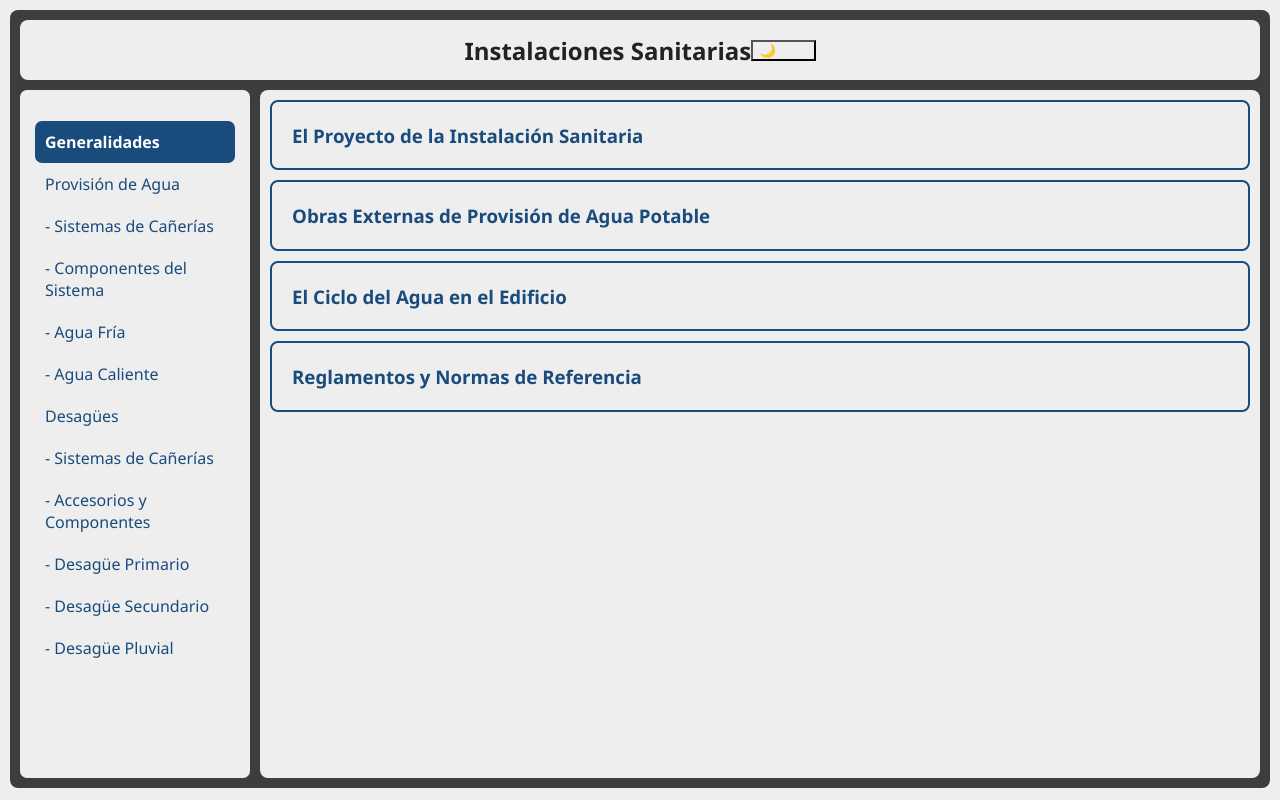
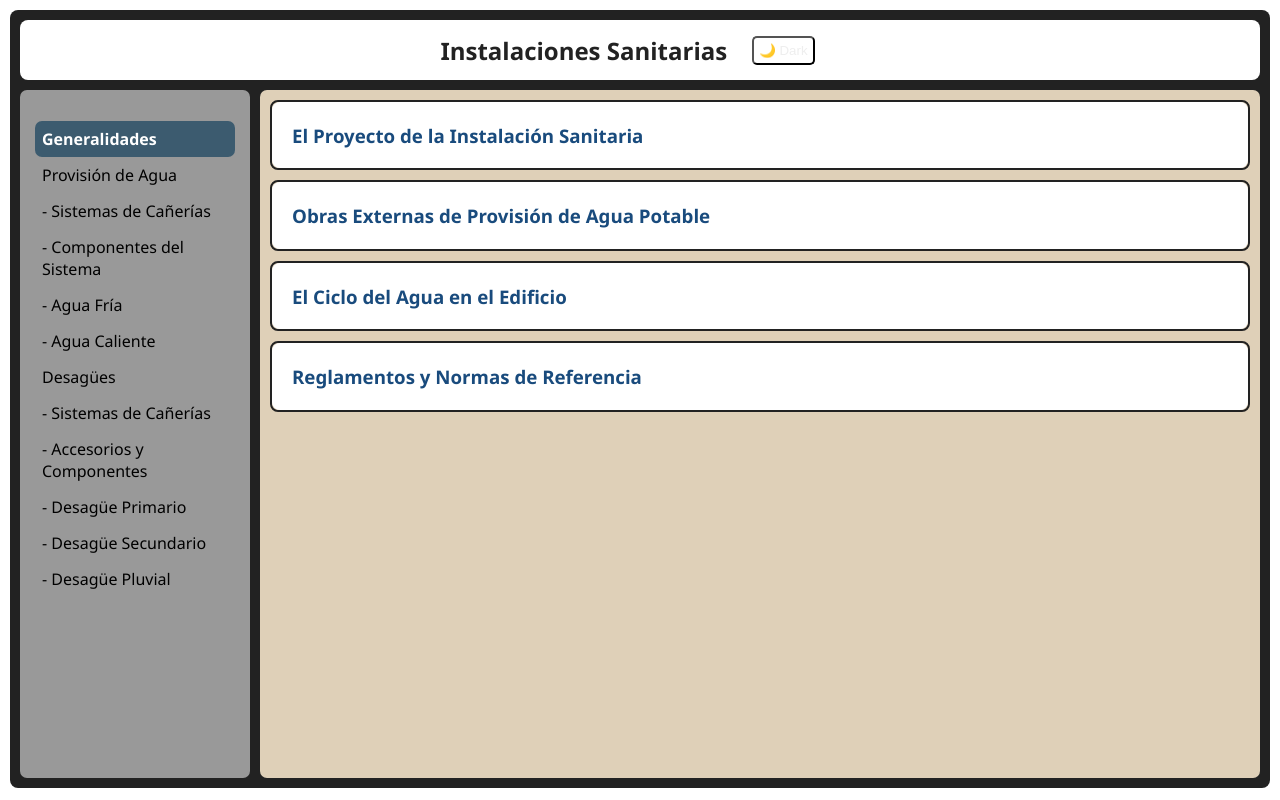
Before and after one commit to jonahsly/binstallations, a React (Create React App) app: page /home in a window 1280 px wide. Built offline with nearby package versions, Linux system fonts and the light colour scheme.

Commit message:
STRUCTURE_v4.1.1

```diff
--- a/src/components/ExpandableSection/ExpandableSection.css
+++ b/src/components/ExpandableSection/ExpandableSection.css
@@ -1,27 +1,30 @@
 .expandable-section {
-  border: 2px solid rgb(25, 75, 125);
+  border: 2px solid var(--color-01);
   margin-bottom: 10px;
   transition: all 0.4s ease;
   border-radius: 8px;
+
 }
 
 .section-header {
   padding: 2px 20px 2px 20px;
   cursor: pointer;
-  background-color: var(--bg-color1);
   font-weight: bold;
-  color: rgb(25, 75, 125);
+  color: var(--color-03);
   border-radius: 8px;
+  background-color: var(--color-08);
 }
 
 .section-header:hover {
-  background-color: rgb(125, 125, 125);
+  color: var(--color-08);
+  background-color: var(--color-09);
 }
 
 .section-content {
   padding: 16px;
-  background-color: #eeeeee;
-  color: rgb(0, 0, 0);
+  background-color: var(--color-08);
+  color: var(--color-01);
+  font-weight: 500;
   max-height: 600px;
   overflow-y: auto;
   border-radius: 0 0 8px 8px;
--- a/src/components/LeftSideBar/LeftSideBar.css
+++ b/src/components/LeftSideBar/LeftSideBar.css
@@ -1,6 +1,6 @@
 .left-sidebar {
   width: 200px;
-  background-color: var(--bg-color1);
+  background-color: var(--color-07);
   padding: 15px;
   margin: 5px;
   border-radius: 7px;
@@ -13,24 +13,25 @@
 }
 
 .left-sidebar li {
-  color: #194b7d;
-  padding: 10px;
+  color: var(--color-00);
+  padding: 7px;
   cursor: pointer;
   transition: background 0.3s;
   border-radius: 7px;
+  font-weight: 500;
 }
 
 .left-sidebar li:hover,
 .left-sidebar li.active {
   font-weight: bold;
-  background-color: #666666;
+  background-color: var(--color-09);
   border-radius: 7px;
   font-weight: 500;
   color: white;
 }
 
 .left-sidebar li.active {
-  background-color: var(--list-color);
-  font-weight: bold;
-  color: white;
+  background-color: var(--color-04);
+  font-weight: 700;
+  color: var(--color-08);
 }
--- a/src/components/MainContent/MainContent.css
+++ b/src/components/MainContent/MainContent.css
@@ -1,8 +1,8 @@
 .main-content {
     flex: 1;
     padding: 10px;
-    background-color: #eeeeee;
+    background-color: var(--color-06);
     margin: 5px;
-    border-radius: 8px;
+    border-radius: 7px;
     overflow-y: auto;
   }
--- a/src/components/Navbar/Navbar.css
+++ b/src/components/Navbar/Navbar.css
@@ -3,22 +3,21 @@
   display: flex;
   justify-content: center;
   align-items: center;
-  background-color: var(--bg-color1);
+  background-color: var(--color-08);
   transition: background-color .3s, color .3s;
   padding: 10px 20px;
   border-radius: 8px;
   margin: 5px;
 }
 
-.language-selector {
+.button-toggle {
   padding: 5px;
   border-radius: 5px;
-  border: none;
+  margin: 25px;
 }
 
 .navbar-title {
   font-size: 1.5rem;
   font-weight: 700;
-  color: var(--text-color);
-
+  color: var(--color-01);
 }
--- a/src/pages/Home.css
+++ b/src/pages/Home.css
@@ -2,7 +2,7 @@
     display: flex;
     flex-direction: column;
     height: 96vh;
-    background-color: var(--bg-color2);
+    background-color: var(--color-01);
     margin: 10px;
     padding: 5px;
     border-radius: 8px;
@@ -12,5 +12,4 @@
     display: flex;
     flex: 1;
     overflow: hidden;
-    background-color: None;
   }
--- a/src/pages/LoadingPage.css
+++ b/src/pages/LoadingPage.css
@@ -4,7 +4,7 @@
     align-items: center;
     justify-content: center;
     height: 100vh;
-    background: var(--bg-color1);
+    background: var(--bg-c1);
   }
 
   .progress-circle {
--- a/src/styles/global.css
+++ b/src/styles/global.css
@@ -1,31 +1,42 @@
-:root {
-  /*Light Theme*/
-  --bg-color1: #eeeeee; /*body, nav, leftbar, maincontent*/
-  --bg-color2: #3d3d3d; /*home*/
-  --bg-color3: #3d3d3d;
+:root {/*Light Theme*/
+  --color-00: black;
+  --color-01: #222222;
+  --color-02: #153448;
+  --color-03: #194b7d;
+  --color-04: #3C5B6F;
+  --color-05: #948979;
+  --color-06: #DFD0B8;
+  --color-07: #999999;
+  --color-08: white;
+  --color-09: #7d7d7d;
 
-  --text-color: #222222;
-  --list-color: #194b7d;
+  --bg-c1: #eeeeee; /*body, nav, leftbar, maincontent*/
+  --bg-c2: #3d3d3d; /*home*/
+  --bg-c3: #3d3d3d;
+  --text-c: #222222;
+  --list-c: #194b7d;
 }
 
 .dark {
   /*Dark Theme*/
-  --bg-color1: #1e1e1e;
-  --bg-color2: #eeeeee;
-  --text-color: #f5f5f5;
-  --accent-color: #194b7d;
+  --bg-c1: #1e1e1e;
+  --bg-c2: #eeeeee;
+
+  --text-c: #f5f5f5;
+
+  --accent-c: #194b7d;
 }
 
 body {
   margin: 0;
   font-family: 'Segoe UI', sans-serif;
-  background-color: var(--bg-color1);
-  color: var(--text-color);
+  background-color: var(--color-08);
+  color: var(--text-c);
   transition: background-color .3s, color .3s;
   overflow: hidden;
 }
 
 .button-toggle {
-  background-color: var(--accent-color);
-  color: var(--bg-color1);
+  background-color: var(--accent-c);
+  color: var(--bg-c1);
 }
```
